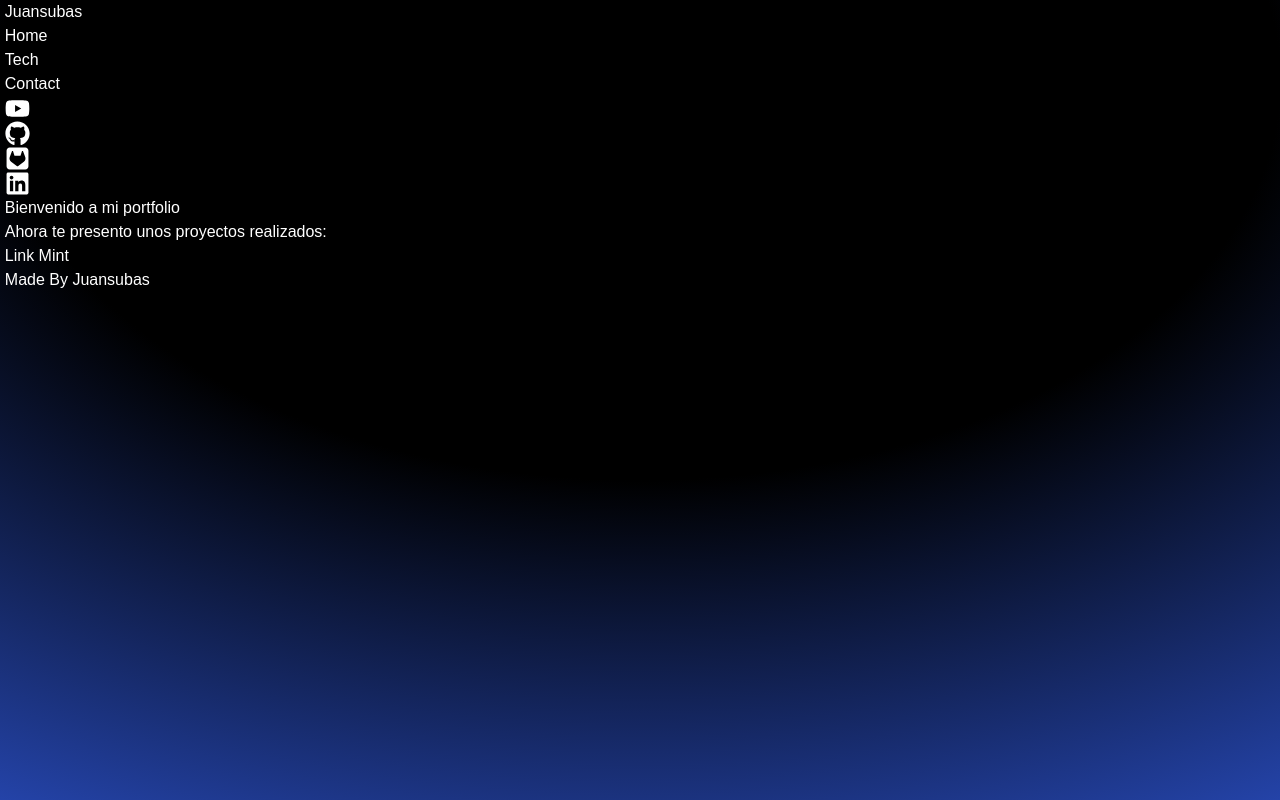
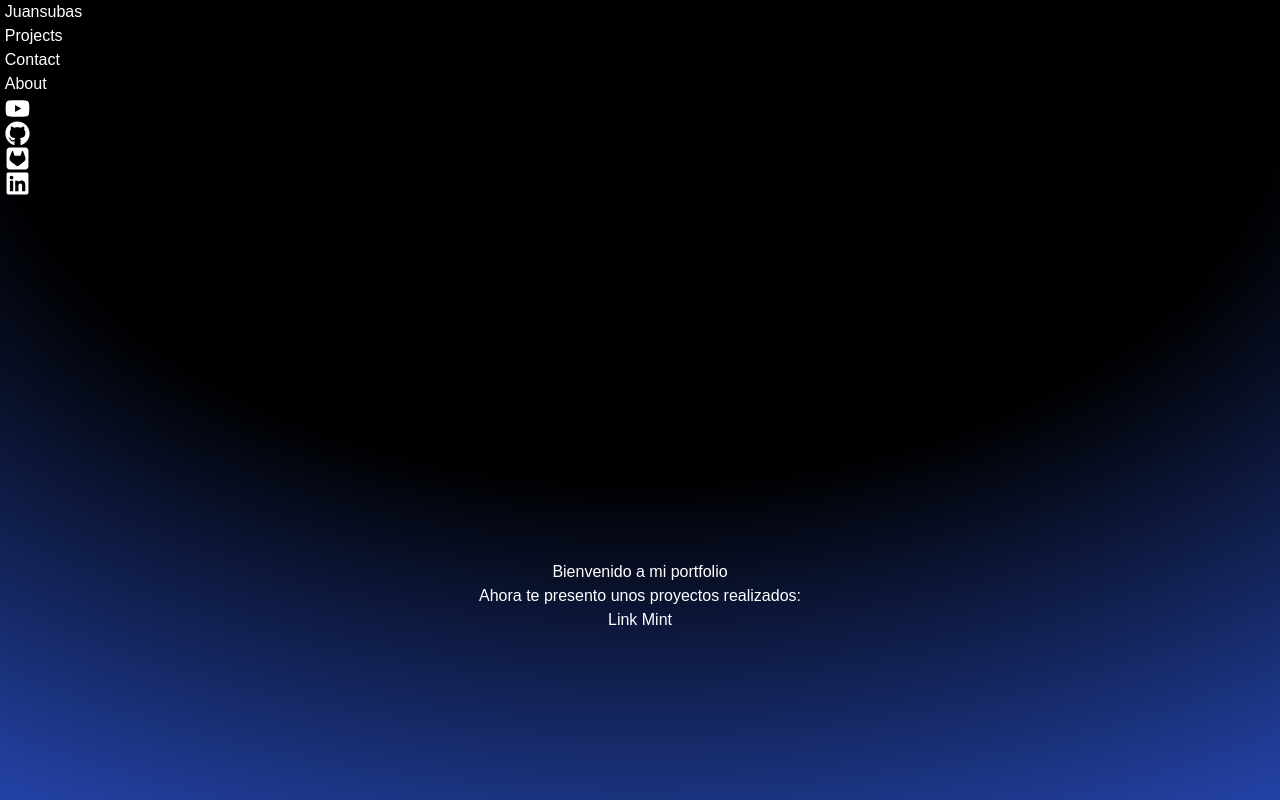
Before and after one commit to Juansubas/Portfolio, a React (Vite) app in the folder react-version/: page / in a window 1280 px wide. Shown: the top 800 px of the page. Built offline with nearby package versions, Linux system fonts and the light colour scheme.

Commit message:
Update Repo

```diff
--- a/react-version/src/App.css
+++ b/react-version/src/App.css
@@ -3,3 +3,12 @@
   padding: 0 0.3rem;   /* Relleno horizontal para evitar que el contenido toque los bordes */
   box-sizing: border-box; /* Asegura que el padding no afecte el tamaño total */
 }
+
+
+.section {
+  min-height: 100vh;
+  display: flex;
+  flex-direction: column;
+  align-items: center;
+  justify-content: center;
+}
--- a/react-version/src/components/Header/Brand.tsx
+++ b/react-version/src/components/Header/Brand.tsx
@@ -1,7 +1,11 @@
+import { Link } from "react-router-dom";
+
 const Brand = () => {
   return (
     <div className="flex justify-center">
-      <h1>Juansubas</h1>
+      <Link to={'/'} className="hover:text-blue-400">
+        <h1>Juansubas</h1>
+      </Link>
     </div>
   );
 };
--- a/react-version/src/components/Header/Navbar.tsx
+++ b/react-version/src/components/Header/Navbar.tsx
@@ -1,11 +1,25 @@
+import { Link } from "react-router-dom";
+
 export const Navbar = () => {
   return (
     <nav>
       <ul className="flex justify-center gap-2">
-        <li><a href="/" className="hover:text-slate-950">Home</a></li>
-        <li><a href="/" className="hover:text-slate-950">Tech</a></li>
-        <li><a href="/" className="hover:text-slate-950">Contact</a></li>
+        <li>
+          <a href="#projects" className="hover:text-slate-950">
+            Projects
+          </a>
+        </li>
+        <li>
+          <a href="#contact" className="hover:text-slate-950">
+            Contact
+          </a>
+        </li>
+        <li>
+          <a href="#about" className="hover:text-slate-950">
+            About
+          </a>
+        </li>
       </ul>
     </nav>
-  )
-}
+  );
+};
--- a/react-version/src/components/Hero.tsx
+++ b/react-version/src/components/Hero.tsx
@@ -1,6 +1,6 @@
 const Hero = () => {
   return (
-    <div>
+    <section className="section">
       <p>Bienvenido a mi portfolio</p>
       <p>Ahora te presento unos proyectos realizados:</p>
       <ol>
@@ -14,7 +14,7 @@ const Hero = () => {
           </a>
         </li>
       </ol>
-    </div>
+    </section>
   );
 };
 
--- a/react-version/src/components/NotFoundComponent.tsx
+++ b/react-version/src/components/NotFoundComponent.tsx
@@ -2,7 +2,7 @@ import { Link } from "react-router-dom";
 
 const NotFoundComponent = () => {
   return (
-    <div>
+    <section className="section">
       <p>Esta pagina no existe</p>
       <p>Por Favor regresa al inicio</p>
       <ol>
@@ -12,7 +12,7 @@ const NotFoundComponent = () => {
           </Link>
         </li>
       </ol>
-    </div>
+    </section>
   );
 };
 
--- a/react-version/src/index.css
+++ b/react-version/src/index.css
@@ -28,13 +28,15 @@
 
 /* Estilos básicos para el body */
 body {
+  position: relative;
   margin: 0;
   padding: 0;
   font-family: Arial, sans-serif;
-  background-color: var(
-    --background-color
-  ); /* Usar la variable para el fondo */
-  background: var(--background-radial);
+  background-color: var(--background-color); /* Usar la variable para el fondo */
+  background: var(--background-radial); /* Usar la variable para el fondo radial */
+  background-attachment: fixed; /* Hace que el fondo sea fijo al hacer scroll */
+  background-size: cover; /* Asegura que el fondo cubra toda la pantalla */
+  background-position: center center; /* Centra el fondo */
   min-height: 100vh;
   color: var(--primary-color); /* Usar la variable para el color del texto */
 }
--- /dev/null
+++ b/react-version/src/pages/About.tsx
@@ -0,0 +1,7 @@
+const About = () => {
+  return (
+    <div id="about" className="section">About</div>
+  )
+}
+
+export default About
--- /dev/null
+++ b/react-version/src/pages/Contact.tsx
@@ -0,0 +1,7 @@
+const Contact = () => {
+  return (
+    <section id="contact" className="section">Contact</section>
+  )
+}
+
+export default Contact
--- a/react-version/src/pages/Home.tsx
+++ b/react-version/src/pages/Home.tsx
@@ -1,10 +1,16 @@
 import Hero from "../components/Hero";
 import Layout from "../components/Layout";
+import About from "./About";
+import Contact from "./Contact";
+import Projects from "./Projects";
 
 const Home = () => {
   return (
     <Layout >
       <Hero />
+      <About />
+      <Projects />
+      <Contact />
     </Layout>
   );
 };
--- /dev/null
+++ b/react-version/src/pages/Projects.tsx
@@ -0,0 +1,7 @@
+const Projects = () => {
+  return (
+    <section id="projects" className="section">Projects</section>
+  )
+}
+
+export default Projects
```
